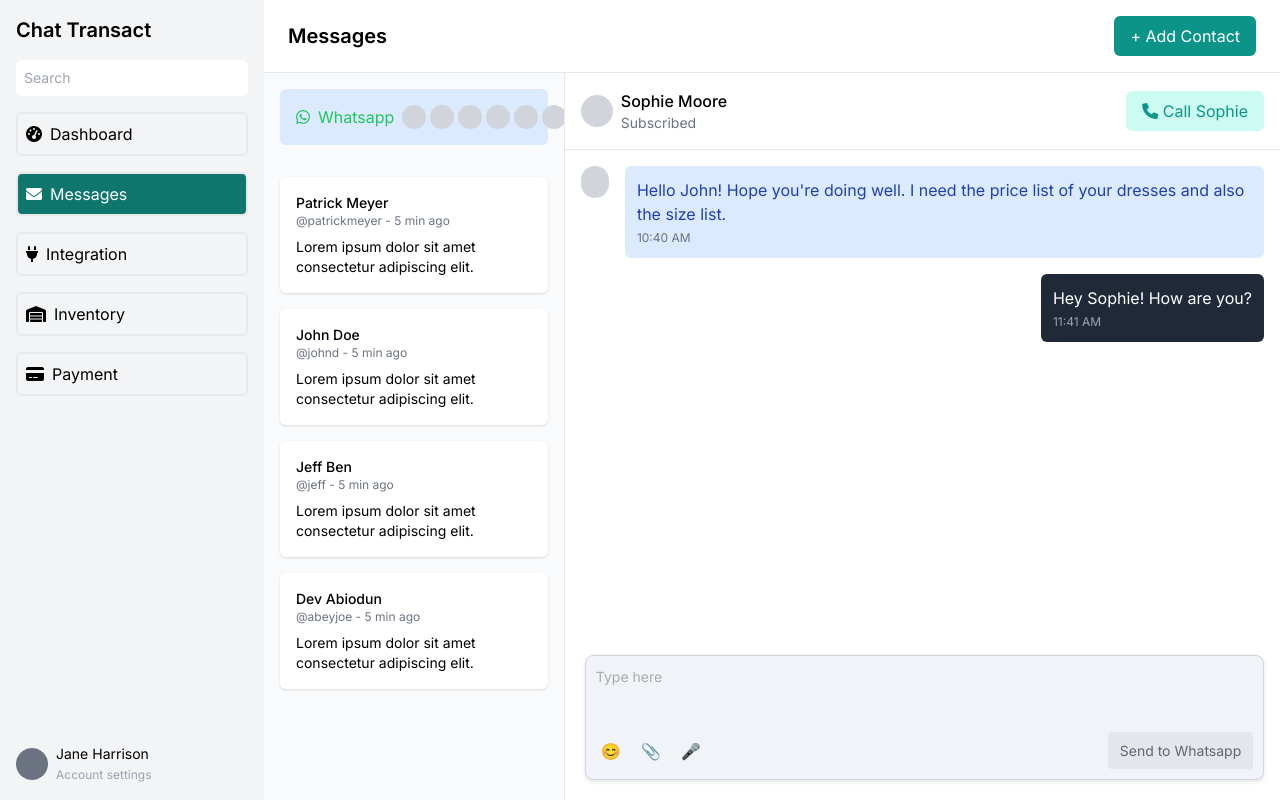
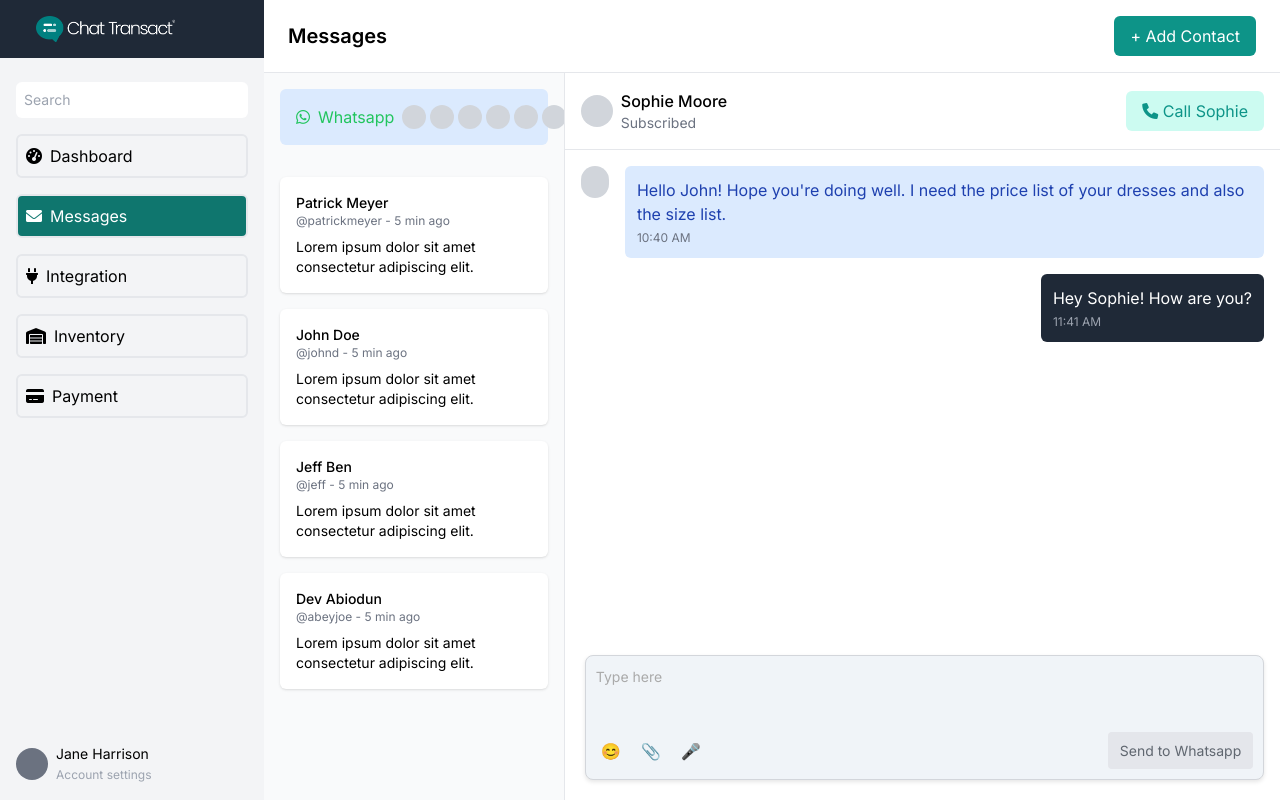
Before and after one commit to abeyjoe/chat-app, a plain HTML site: page index.html in a window 1280 px wide. Drawn offline with nearby package versions, Linux system fonts and the light colour scheme.

Commit message:
logo added to index file

```diff
--- a/index.html
+++ b/index.html
@@ -73,6 +73,16 @@
         .reply-box .actions .send-button:hover {
             background-color: #d3d6db;
         }
+        img {
+            margin: auto;
+            margin-left: 20px;
+            width: 60%;
+            height: 60%;
+        }
+        /*
+        div.logo {
+            background-color: black;
+        }*/
     </style>
     <script>
         // JavaScript for button functionalities
@@ -139,9 +149,10 @@
     <div class="flex h-screen">
         <!-- Sidebar -->
         <div class="w-1/4 bg-white-900 text-black flex flex-col">
-            <div class="p-4">
-                <h1 class="text-xl font-bold">Chat Transact</h1>
-            </div>
+            <div class="logo p-4 bg-gray-800 text-white">
+                <img src="./img/ChatTransactLogo.png" alt="Chat Transact Logo">
+                <!--<h1 class="text-xl font-bold">Chat Transact</h1>-->
+            </div><br>
             <input type="text" placeholder="Search" class="bg-white-700 text-sm p-2 rounded-md mx-4 mb-4 text-black">
 
             <nav class="flex-grow">
```
Also changed, not shown: img/ChatTransactLogo.png (added).
